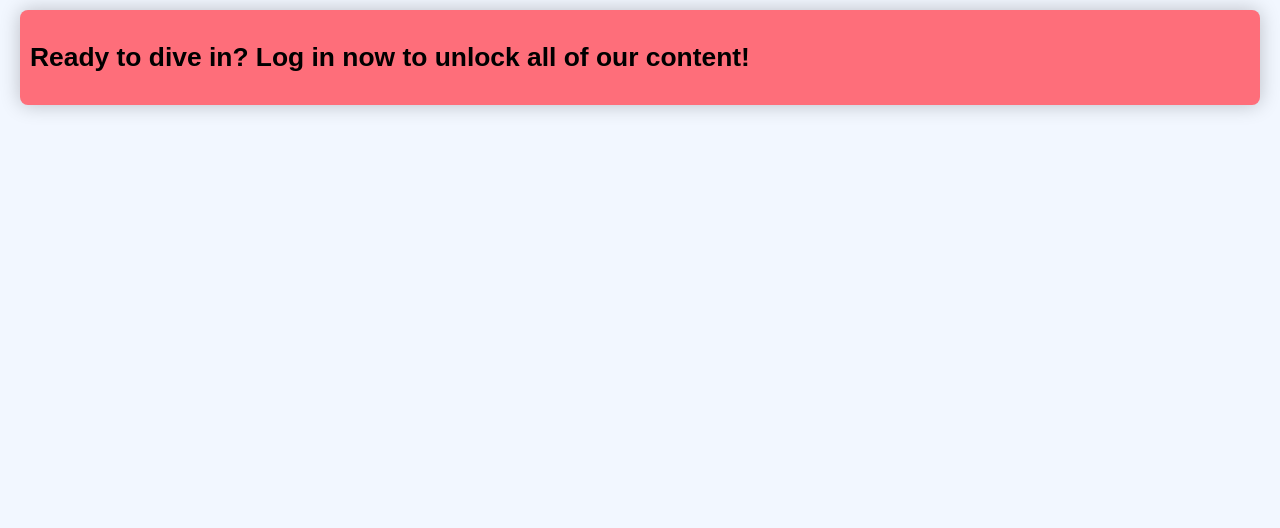
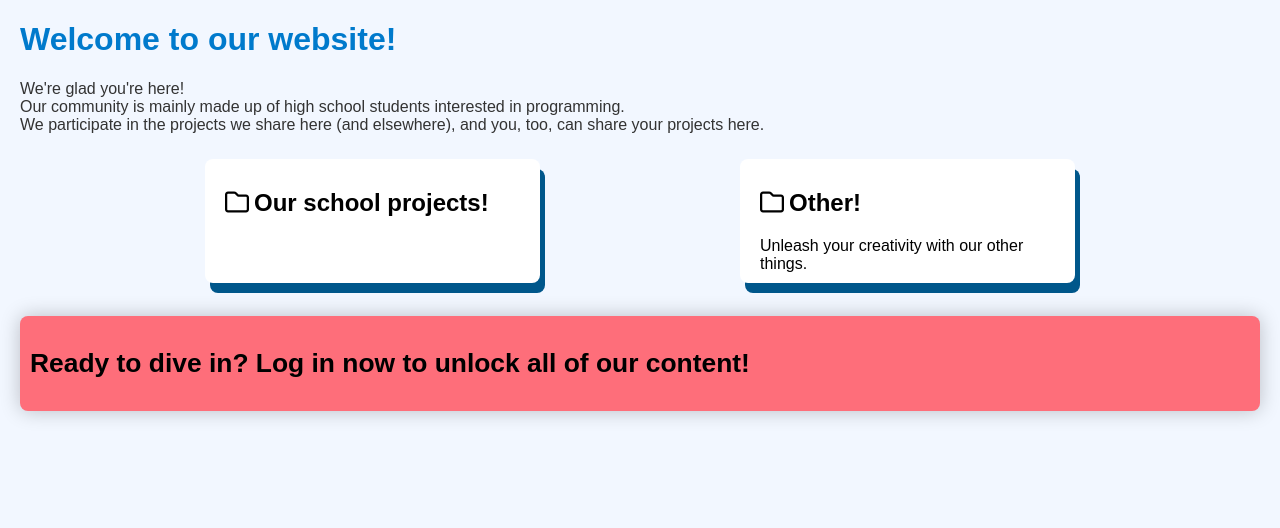
Before and after one commit to pascaljura/alba-rosa.cz, a PHP site: page / in a window 1280 px wide. Shown: the part 80-608 px from the top of the page. Run offline with PHP 8.4, Linux system fonts and the light colour scheme; a stand-in replaces the project's code that opens the database connection; some libraries are stand-ins or nearby versions.

Commit message:
Přidán informační text na home sekci

```diff
--- a/index.php
+++ b/index.php
@@ -47,7 +47,10 @@ if (isset($_SESSION['idusers'])) {
   <div>';
   echo "
     <h1>Welcome to our website, $username!</h1>";
-  echo ' <p>Here you can find the latest school projects, games and other.</p>
+  echo ' <p>  <p>We\'re glad you\'re here!<br>
+  Our community is mainly made up of high school students interested in programming. <br>We participate in the
+  projects we
+  share here (and elsewhere), and you, too, can share your projects here.</p></p>
   </div>';
   echo '<div class="showcont">';
   echo '
@@ -132,9 +135,31 @@ if (isset($_SESSION['idusers'])) {
       <input type="submit" class="submitbtn" value="Login">
     </form>
   </div>
+  <h1>Welcome to our website!</h1>
+  <p>We're glad you're here!<br>
+    Our community is mainly made up of high school students interested in programming. <br>We participate in the
+    projects we
+    share here (and elsewhere), and you, too, can share your projects here.</p>
+  </div>
+  <div class="showcont">
+    <div class="show" id="projshow" onclick="location.href = './school-projects/'" style="cursor: pointer">
+      <div class="button-text">
+        <h2><i class="fa-regular fa-folder"></i>Our school projects!</h2>
+        <h></h>
+      </div>
+    </div>
+    <div class="show" id="projshow" onclick="location.href = './other/'" style="cursor: pointer">
+      <div class="button-text">
+        <h2><i class="fa-regular fa-folder"></i>Other!</h2>
+        <h>Unleash your creativity with our other things.</h>
+      </div>
+    </div>
+  </div>
+  <br>
   <div class="nolog" id="nolog">
     <h2> Ready to dive in? Log in now to unlock all of our content! </h2>
   </div>
+
   <footer>
     <p style="color:white;"><a href="https://discord.gg/ZeHnED2BCG" style="color: white;" target="_blank"><i
           class="fa-brands fa-discord"></i></a> | Jiří Boucník &#38; Matěj
--- a/school-projects/index.php
+++ b/school-projects/index.php
@@ -134,7 +134,7 @@ if (isset($_SESSION['idusers'])) {
 
   <div class="popup" id="popupSignup">
   <button class="popClose" onclick="signup(true)">X</button>
-  <form id="signupForm" method="post" action="sign-up.php">
+  <form id="signupForm" method="post" action="../sign-up.php">
     <h2>Sign Up</h2>
     <input type="text" name="username" placeholder="Username" required>
     <input type="email" name="email" placeholder="Email" required>
@@ -146,7 +146,7 @@ if (isset($_SESSION['idusers'])) {
 </div>
 <div class="popup" id="popupLogin">
   <button class="popClose" onclick="login(true)">X</button>
-  <form id="loginForm" method="post" action="login.php">
+  <form id="loginForm" method="post" action="../login.php">
     <h2>Login</h2>
     <input type="email" name="email" placeholder="Email" required>
     <div id="pasdiv" class="pasdiv"><input type="password" name="password" placeholder="Password" id="logpas"
```
Also changed, not shown: other/index.php (+4 -4 lines).
